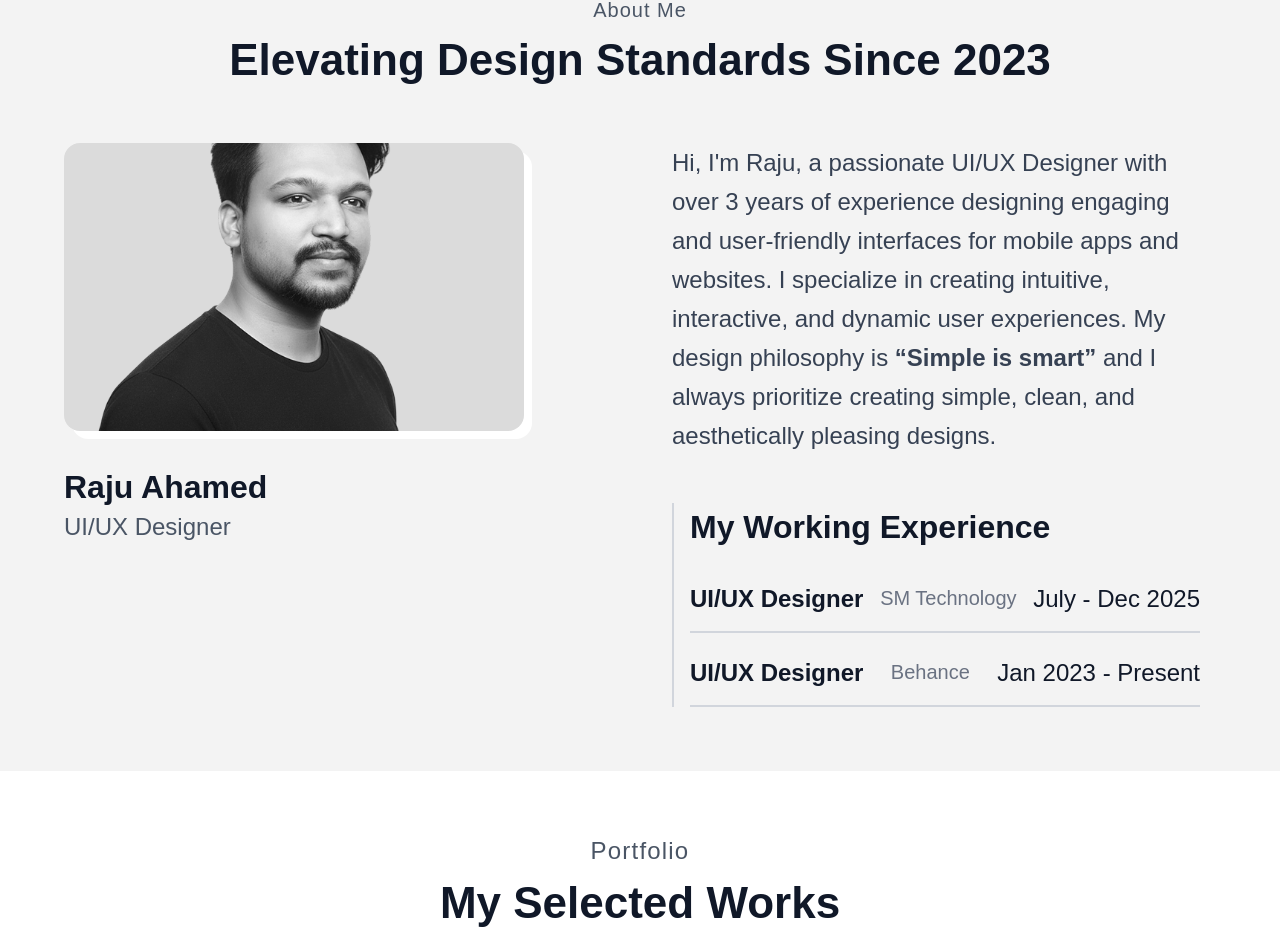
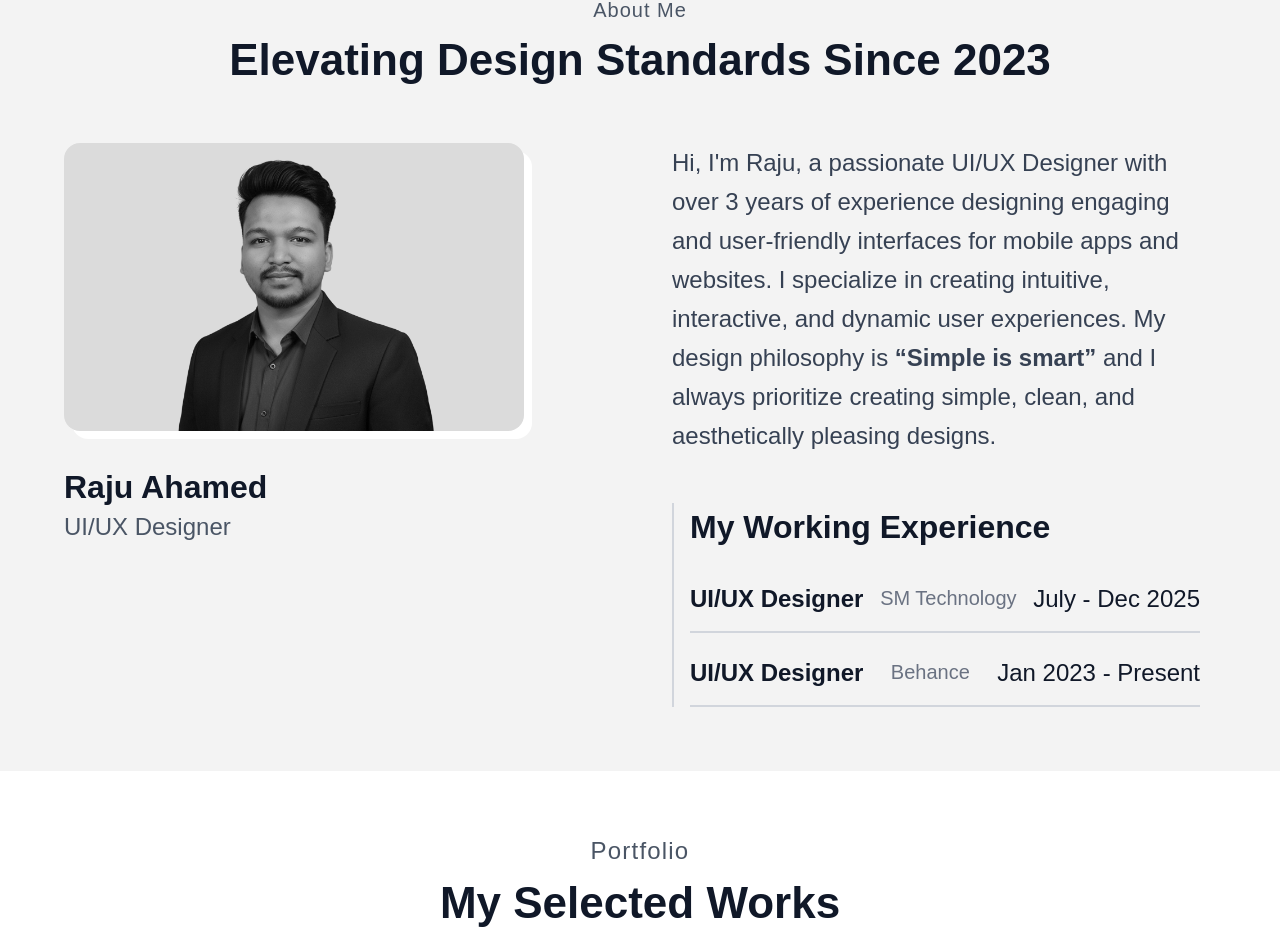
Before and after one commit to jobairalsarkar1/raju-ahmed-portfolio, a Next.js app: page / in a window 1280 px wide. Shown: the part 1992-2932 px from the top of the page. Built offline with nearby package versions, Linux system fonts and the light colour scheme.

Commit message:
UI: About section image modification

```diff
--- a/components/About.tsx
+++ b/components/About.tsx
@@ -1,5 +1,5 @@
 import Image from "next/image";
-import profilePic from "@/public/person.png";
+import profilePic from "@/public/person-02.png";
 
 export default function About() {
   return (
@@ -28,7 +28,7 @@ export default function About() {
                   src={profilePic}
                   alt="Raju Ahamed"
                   fill
-                  className="object-cover grayscale"
+                  className="object-contain grayscale"
                   priority
                 />
               </div>
```
Also changed, not shown: public/person-02.png (added).
